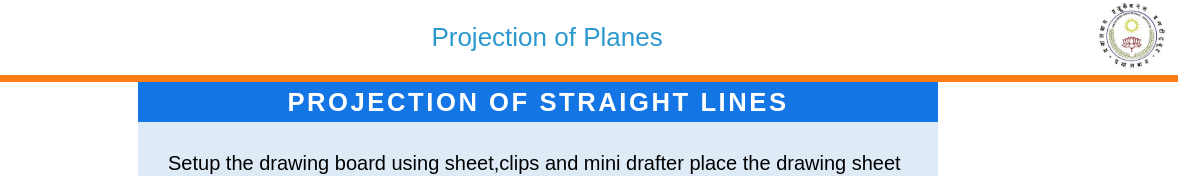
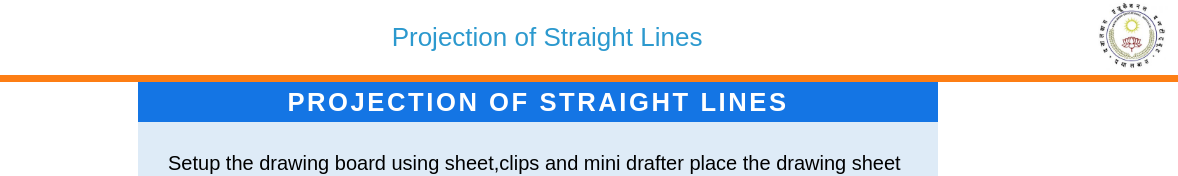
Before and after one commit to virtual-labs/exp-projection-of-straight-lines-dei, a plain HTML site: page experiment/simulation/problem2/starter1.html in a window 1280 px wide. Shown: the top 176 px of the page, 102-1280 px from the left. Drawn offline with Linux system fonts and the light colour scheme.

Commit message:
Update starter1.html

```diff
--- a/experiment/simulation/problem2/starter1.html
+++ b/experiment/simulation/problem2/starter1.html
@@ -19,7 +19,7 @@
     <div >
       <img class="logo1" src="../images\header.png" alt="vlabs logo"/>
     </div>
-  <span class="vlabs">Projection of Planes</span>
+  <span class="vlabs">Projection of Straight Lines</span>
     <div >
        <img class="logo2" src="../images\dei.jpg" alt="dei logo" />
     </div>
```
